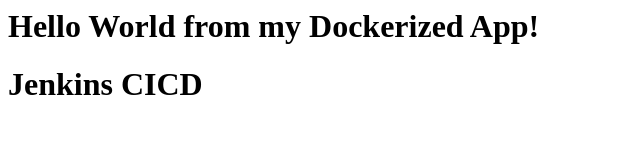
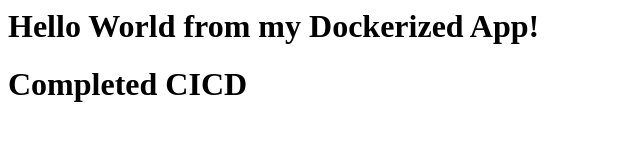
Before and after one commit to Thamizharasan-s24/applicicd, a plain HTML site: page index.html in a window 1280 px wide. Shown: the whole page, without its empty margins (0-640 px from the left). Drawn offline with Linux system fonts and the light colour scheme.

Commit message:
final commit

```diff
--- a/index.html
+++ b/index.html
@@ -5,6 +5,6 @@
     <body>
 
         <h1>Hello World from my Dockerized App!</h1>
-        <h1>Jenkins CICD</h1>
+        <h1>Completed CICD</h1>
 </body>
 </html>
```
